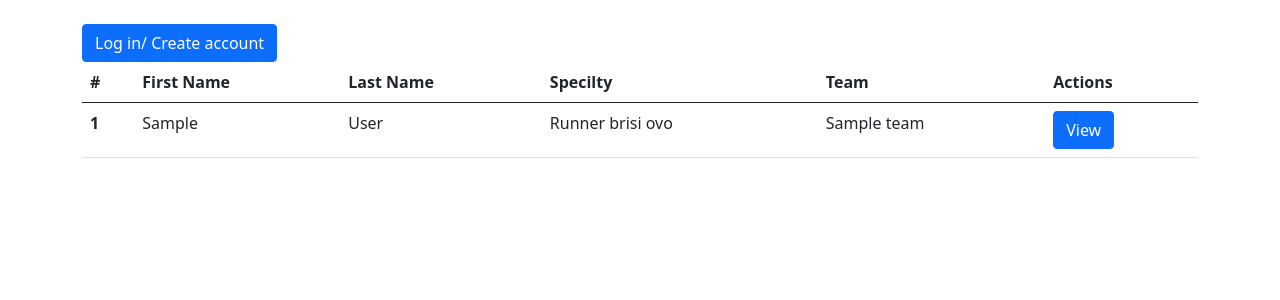
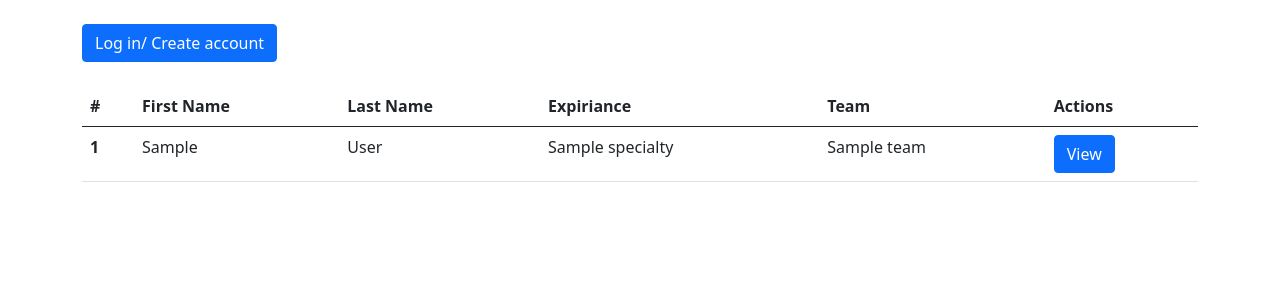
Before and after one commit to aleri-a/web_runningApk, a PHP site: page /viewallpeople.php in a window 1280 px wide. Shown: the part 56-356 px from the top of the page. Run offline with PHP 8.4, Linux system fonts and the light colour scheme; tables that the repository leaves empty or names only in its code hold one stand-in row (values such as "Sample post"); some libraries are stand-ins or nearby versions.

Commit message:
Changed big letter and waz of showing image

```diff
--- a/db/crud.php
+++ b/db/crud.php
@@ -199,7 +199,9 @@ class crud
         try
         {
             //$sql= "SELECT p.*,t.name as teamname FROM persons p left join team t on p.team_id=t.team_id";
-            $sql2="SELECT per.*,t.name as teamname FROM persons per left join team t on per.team_id=t.team_id";
+            $sql2="SELECT per.*,t.name as teamname,s.name_specialty as specialty FROM persons per
+            left join team t on per.team_id=t.team_id
+            inner join specialties s on per.speciality_id = s.specialty_id";
             $result= $this->db->query($sql2);
             return $result;
         }
--- a/signup.php
+++ b/signup.php
@@ -16,7 +16,7 @@
             <input required type="text" class="form-control" id="firstName" placeholder="Enter First name " name="firstName">
         </div>
         <div class="mb-3">
-            <label for="lastName" class="form-label">last name</label>
+            <label for="lastName" class="form-label">Last name</label>
             <input required type="text" class="form-control" id="lastName" placeholder="Enter Last name " name="lastName">
         </div>
         <div class="mb-3">
--- a/viewallct.php
+++ b/viewallct.php
@@ -11,7 +11,7 @@
             <?php  if(isset($_SESSION['userid']) && $_SESSION['permission']=='admin'){                 ?>
                 <a href="addct.php"  class="btn btn-primary">Add new competition </a>
             <?php } ?>
-
+            <br><br>
 
     <table class="table">
         <thead>
@@ -20,7 +20,7 @@
                 <th scope="col"> Name</th>
                 <th scope="col"> Start date</th>
                 <th scope="col"> End date </th>
-                <th scope="col"> distance</th>
+                <th scope="col"> Distance</th>
                 <!-- <th scope="col"> Max number of people per team</th>
                 <th scope="col">Result calculated by the x best</th> -->
                 <th scope="col">Actions</th>
--- a/viewallpeople.php
+++ b/viewallpeople.php
@@ -14,13 +14,15 @@
     <?php }else if(!isset($_SESSION['userid'])) { ?>
         <a href="login.php"  class="btn btn-primary">Log in/ Create account </a>
     <?php } ?>
+
+    <br><br>
     <table class="table">
         <thead>
             <tr>
                 <th>#</th>
                 <th scope="col">First Name</th>
                 <th scope="col">Last Name</th>
-                <th scope="col">Specilty</th>
+                <th scope="col">Expiriance</th>
                 <th scope="col">Team</th>
                 <th scope="col">Actions</th>
             </tr>
@@ -32,7 +34,7 @@
                     <th><?php echo $counter  ?></th>
                     <td><?php echo $r['firstname']  ?></td>
                     <td><?php echo $r['lastname']  ?></td>
-                    <td><?php echo 'Runner brisi ovo'  ?></td>
+                    <td><?php echo $r['specialty'] ?></td>
                     <td><?php echo $r['teamname']  ?></td>
                     <td>
                         <!-- JAVNO tj svi i admin i ulogovani -->
--- a/viewoneperson.php
+++ b/viewoneperson.php
@@ -28,8 +28,8 @@
 
 ?>
 
-
-<img src="<?php echo empty($result['avatar_path']) ? "uploads/defaultProfile.png" :$result['avatar_path']; ?>" class="rounded-circle" style="width: 20%; height: 20%" />
+<br><br>
+<img src="<?php echo empty($result['avatar_path']) ? "uploads/defaultProfile.png" :$result['avatar_path']; ?>" class="rounded" style="width: 30%; height: 30%" />
 <br><br>
 <div class="card" style="width: 30%;">
   <div class="card-body">
```
Also changed, not shown: viewallteams.php (+9 -0 lines), uploads/jakob@gmail.com.jfif (added).
